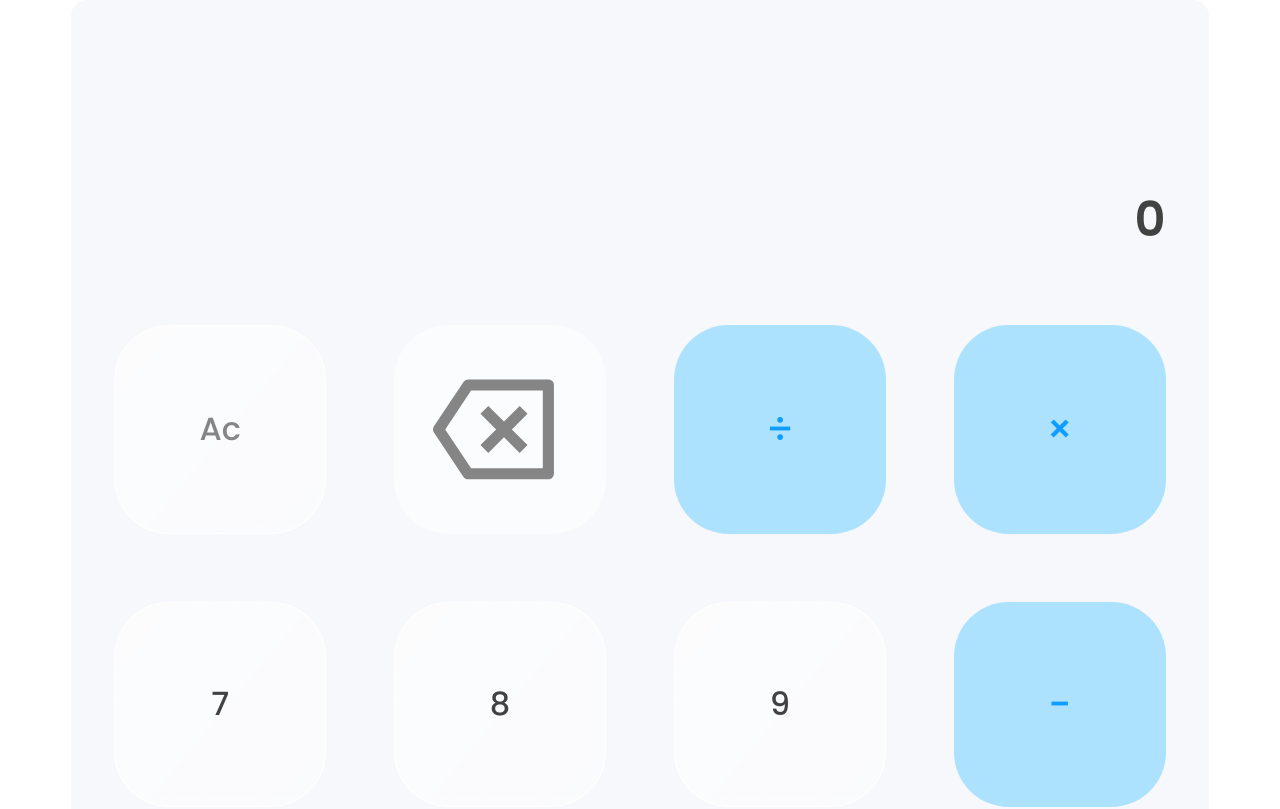
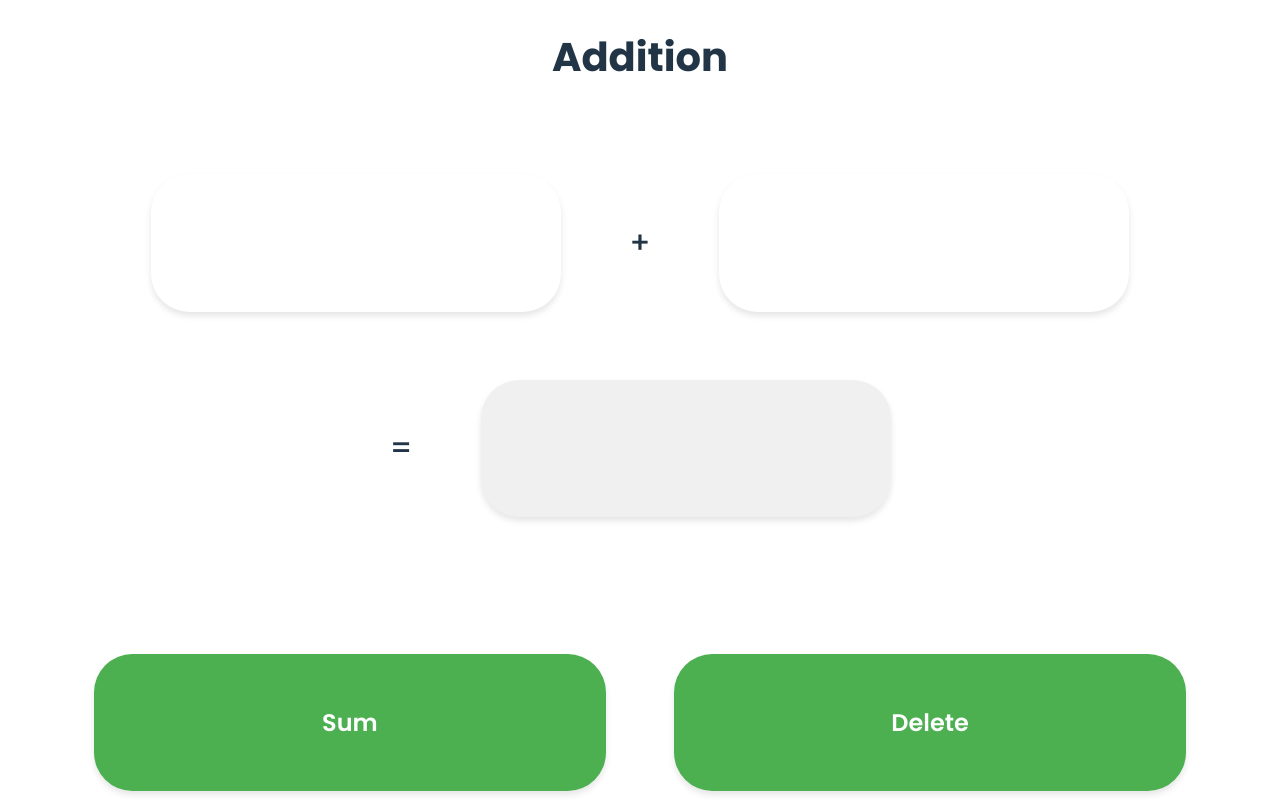
Before and after one commit to seokej/react_practice, a React (Vite) app: page / in a window 1280 px wide. Shown: the top 809 px of the page. Built offline with nearby package versions, Linux system fonts and the light colour scheme.

Commit message:
- 덧셈 입력받아 계산 완료

```diff
--- a/src/App.tsx
+++ b/src/App.tsx
@@ -1,11 +1,13 @@
 import './App.css';
 import './reset.css';
 import Calc from './components/calculator/Calc';
+import Addition from './components/addition/Addition';
 
 function App() {
     return (
         <>
-            <Calc/>
+            {/* <Calc/> */}
+            <Addition/>
         </>
     )
 }
--- /dev/null
+++ b/src/components/addition/Addition.tsx
@@ -0,0 +1,51 @@
+import React from 'react'
+import { AdditionStyled } from './styled/AdditionStyled';
+import NumInput from './NumInput';
+import SumInput from './SumInput';
+import ControlButton from './ControlButton';
+
+export interface AdditionProps {
+}
+
+const Addition = (props: AdditionProps) => {
+    const [firstNum, setFirstNum] = React.useState('');
+    const [secondNum, setSecondNum] = React.useState('');
+    const [sum, setSum] = React.useState('');
+
+    const handleSum = () => {
+        const value = (Number(firstNum) + Number(secondNum)).toString();
+        setSum(value);
+    }
+
+    const handleDelete = () => {
+        setFirstNum('');
+        setSecondNum('');
+        setSum('');
+    }
+
+    return (
+        <AdditionStyled>
+            <h1 className='title'>Addition</h1>
+
+            <div className="num-wrap">
+                <div className="num-inner">
+                    <NumInput className='first-num' numValue={firstNum} setNumValue={setFirstNum} />
+                    <span>+</span>
+                    <NumInput className='second-num' numValue={secondNum} setNumValue={setSecondNum} />
+                </div>
+            </div>
+
+            <div className='sum-wrap'>
+                <div>=</div>
+                <SumInput id='sum-num' className='sum-num' numValue={sum} />
+            </div>
+
+            <div className="button-wrap">
+                <ControlButton onClick={handleSum} className='sum-btn' text='Sum' />
+                <ControlButton onClick={handleDelete} className='delete-btn' text='Delete' />
+            </div>
+        </AdditionStyled>
+    )
+}
+
+export default Addition;
--- /dev/null
+++ b/src/components/addition/ControlButton.tsx
@@ -0,0 +1,18 @@
+import React from 'react'
+
+export interface ControlButtonProps {
+    id?: string;
+    className?: string;
+    text: string;
+    onClick: () => void;
+}
+
+const ControlButton = (props: ControlButtonProps) => {
+  const { text, onClick } = props;
+
+  return (
+    <button className='sum-btn' onClick={onClick}>{text}</button>
+  )
+}
+
+export default ControlButton;
--- /dev/null
+++ b/src/components/addition/NumInput.tsx
@@ -0,0 +1,17 @@
+import React from 'react'
+
+export interface NumInputProps {
+    className?: string;
+    numValue: string;
+    setNumValue: React.Dispatch<React.SetStateAction<string>>;
+}
+
+const NumInput = (props: NumInputProps) => {
+    const { className, numValue, setNumValue } = props;
+
+    return (
+        <input type='number' className={className} value={numValue} onChange={(e) => setNumValue(e.target.value)}/>
+    )
+}
+
+export default NumInput;
--- /dev/null
+++ b/src/components/addition/SumInput.tsx
@@ -0,0 +1,17 @@
+import React from 'react'
+
+export interface SumInputProps {
+    id?: string;
+    className?: string;
+    numValue: string;
+}
+
+const SumInput = (props: SumInputProps) => {
+    const { id, className, numValue } = props;
+
+    return (
+        <input type='number' id={id} className={className} value={numValue} readOnly/>
+    )
+}
+
+export default SumInput;
--- /dev/null
+++ b/src/components/addition/styled/AdditionStyled.tsx
@@ -0,0 +1,90 @@
+import styled from 'styled-components';
+
+export const AdditionStyled = styled.div`
+    display: flex;
+    align-items: center;
+    justify-content: center;
+    flex-direction: column;
+    flex-wrap: wrap;
+    gap: 5.333vw;
+    font-family: 'poppins', sans-serif;
+    font-weight: 500;
+    font-size: 30px;
+    letter-spacing: 0;
+
+    .title {
+        font-size: 40px;
+        font-weight: 700;
+    }
+
+    .num-wrap {
+        width: 100%;
+    }
+
+    .num-inner {
+        display: flex;
+        align-items: center;
+        justify-content: center;
+        flex-direction: row;
+        gap: 5.333vw;
+    }
+
+    .sum-wrap {
+        display: flex;
+        flex-direction: row;
+        align-items: center;
+        justify-content: center;
+        gap: 5.333vw;
+    }
+
+    .first-num,
+    .second-num,
+    .sum-num {
+        width: 24vw;
+        padding: 4vw;
+        font-family: 'poppins', sans-serif;
+        font-weight: 500;
+        font-size: 24px;
+        color: #424242;
+        border: none;
+        border-radius: 3vw;
+        box-shadow: 0 4px 6px rgba(0, 0, 0, 0.1);
+    }
+
+    .sum-num {
+        text-align: right;
+        font-weight: 700;
+        background-color: #f0f0f0;
+    }
+
+    .first-num:focus,
+    .second-num:focus,
+    .sum-num:focus {
+        outline: solid 1px #000;
+    }
+
+    .button-wrap {
+        margin-top: 5.333vw;
+        display: flex;
+        align-items: center;
+        justify-content: center;
+        flex-direction: row;
+        gap: 5.333vw;
+        width: 100%;
+    }
+
+    .sum-btn,
+    .delete-btn {
+        width: 40vw;
+        padding: 4vw;
+        font-family: 'poppins', sans-serif;
+        font-weight: 600;
+        font-size: 24px;
+        border: none;
+        border-radius: 3vw;
+        box-shadow: 0 4px 6px rgba(0, 0, 0, 0.1);
+        cursor: pointer;
+        background-color: #4CAF50;
+        color: white;
+    }
+`
--- a/src/components/calculator/styled/CalcStyled.tsx
+++ b/src/components/calculator/styled/CalcStyled.tsx
@@ -9,8 +9,8 @@ export const CalcStyled = styled.div`
     margin: 0 auto;
     font-family: 'poppins', sans-serif;
     font-weight: 500;
+    font-size: 16px;
     letter-spacing: 0;
-    font-size: 16px;
     box-sizing: border-box;
     border-radius: 16px;
     background-color: #F7F8FB;
```
